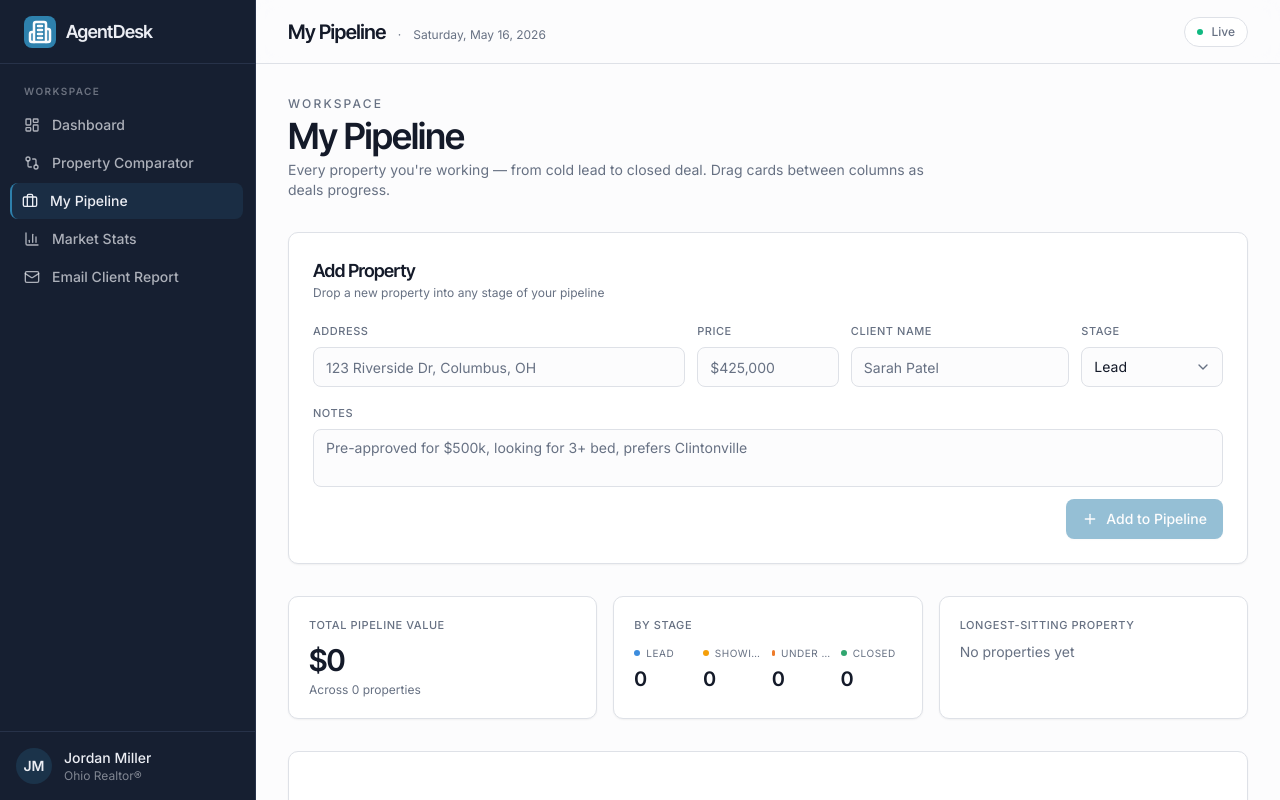
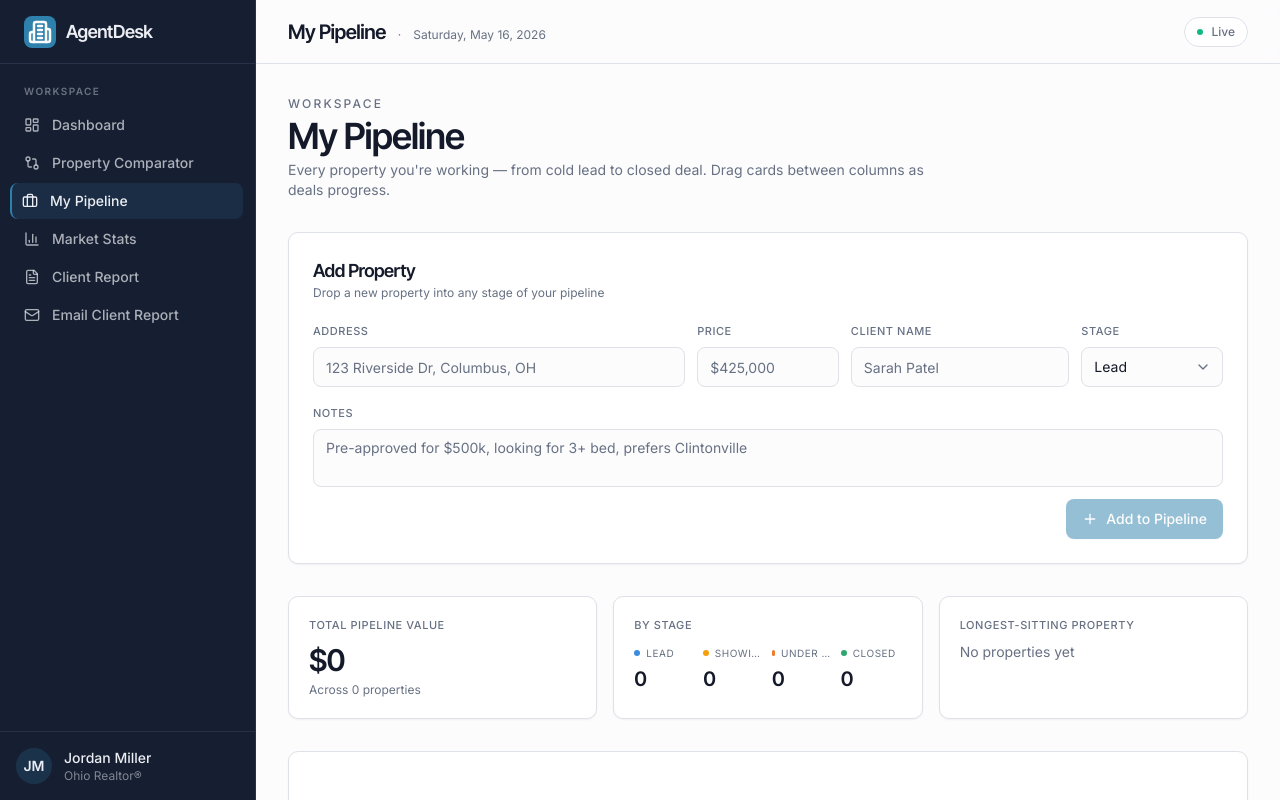
Before and after one commit to puterbuagh/real-estate-agent-tool-a28653, a Next.js app: page /pipeline in a window 1280 px wide. Shown: the top 800 px of the page. Built offline with nearby package versions, Linux system fonts and the light colour scheme.

Commit message:
Update from Colable — 2026-05-17T00:11:32.424Z

```diff
--- a/components/layout/Sidebar.tsx
+++ b/components/layout/Sidebar.tsx
@@ -2,7 +2,7 @@
 
 import Link from "next/link";
 import { usePathname } from "next/navigation";
-import { LayoutDashboard, GitCompare, Briefcase, BarChart3, Mail, X, Building2 } from "lucide-react";
+import { LayoutDashboard, GitCompare, Briefcase, BarChart3, FileText, Mail, X, Building2 } from "lucide-react";
 import { cn } from "@/lib/utils";
 
 interface SidebarProps {
@@ -15,6 +15,7 @@ const navItems = [
   { href: "/property-comparator", label: "Property Comparator", icon: GitCompare },
   { href: "/pipeline", label: "My Pipeline", icon: Briefcase },
   { href: "/market-stats", label: "Market Stats", icon: BarChart3 },
+  { href: "/client-report", label: "Client Report", icon: FileText },
   { href: "/email-report", label: "Email Client Report", icon: Mail },
 ];
 
```
